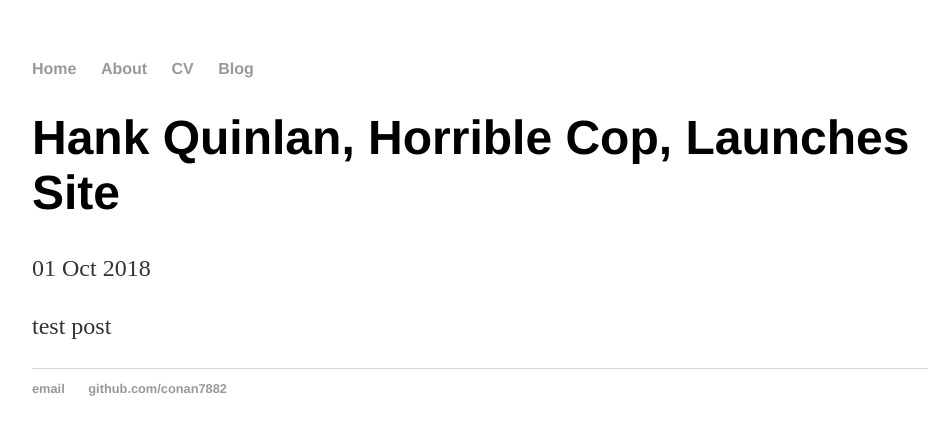
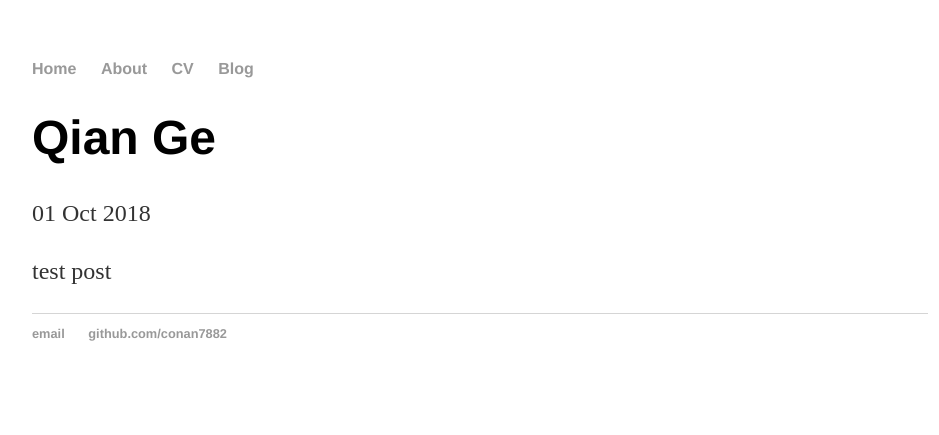
Before and after one commit to conan7882/conan7882.github.io, a Jekyll site: the page built from _posts/2018-10-01-test-post.md, in a window 1280 px wide. Shown: the top 435 px of the page, without its empty margins (160-1099 px from the left). Built offline with Jekyll 4.4.1, drawn with Linux system fonts in a browser that asks for light colours.

Commit message:
Update 2018-10-01-test-post.md

```diff
--- a/_posts/2018-10-01-test-post.md
+++ b/_posts/2018-10-01-test-post.md
@@ -1,6 +1,6 @@
 ---
 layout: post
-title: "Hank Quinlan, Horrible Cop, Launches Site"
+title: "Qian Ge"
 date: 2018-10-01
 ---
 
```
